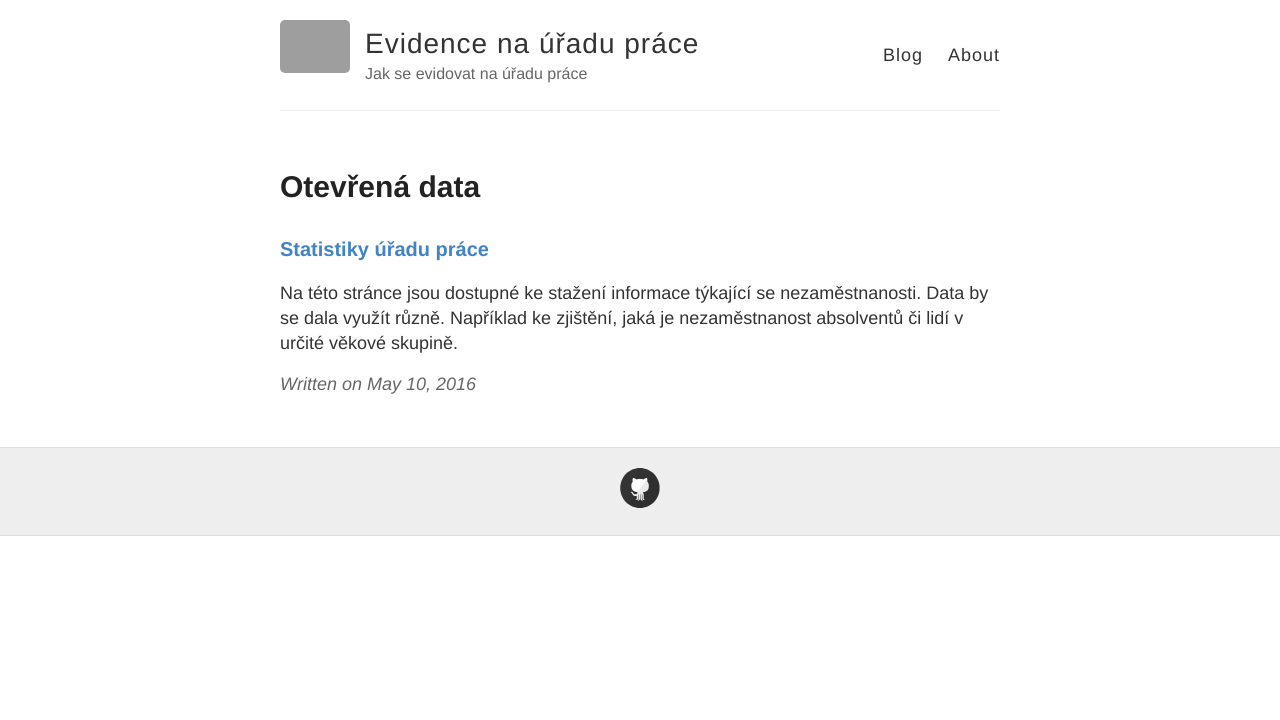
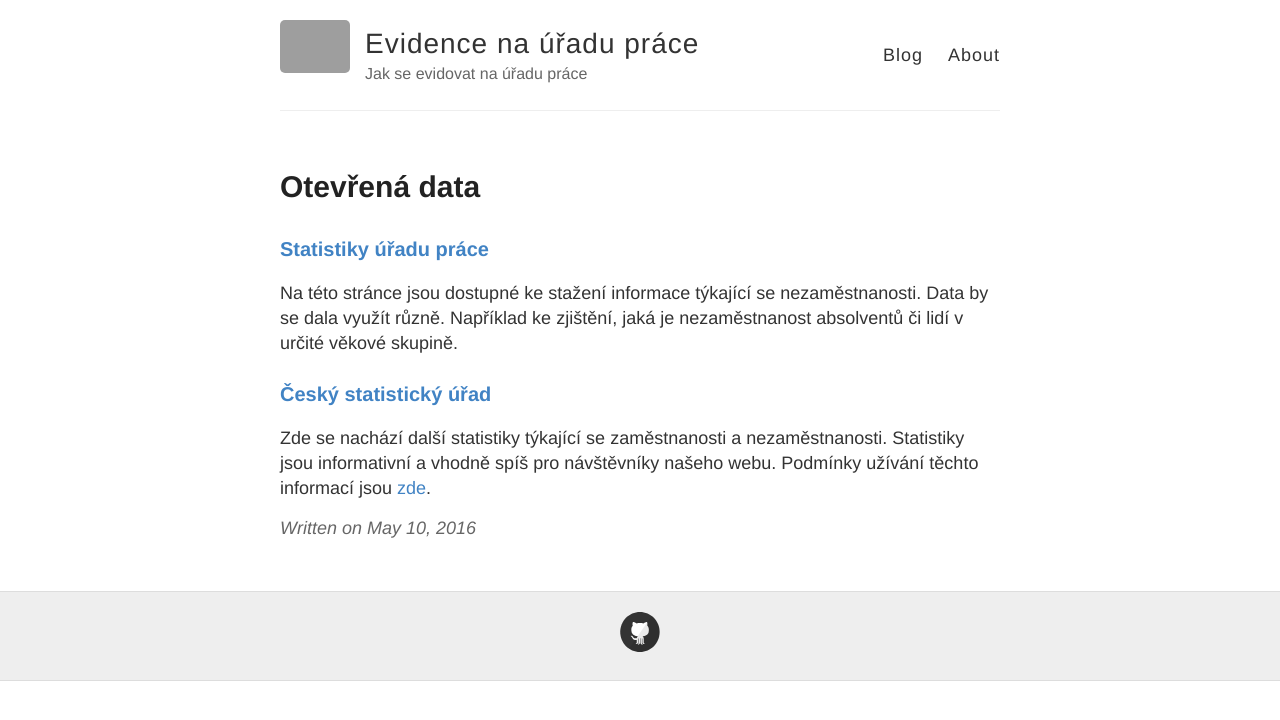
Before and after one commit to dokiinka/dokiinka.github.io, a Jekyll site: the page built from _posts/2016-5-10-opendata.md, in a window 1280 px wide. Shown: the top 720 px of the page. Built offline with Jekyll 4.4.1, drawn with Linux system fonts in a browser that asks for light colours; grey boxes are pictures that could not be loaded.

Commit message:
Update 2016-5-10-opendata.md

```diff
--- a/_posts/2016-5-10-opendata.md
+++ b/_posts/2016-5-10-opendata.md
@@ -5,5 +5,8 @@ title: Otevřená data
 
 ### [Statistiky úřadu práce](http://portal.mpsv.cz/sz/stat)
 
+Na této stránce jsou dostupné ke stažení informace týkající se nezaměstnanosti. Data by se dala využít různě. Například ke zjištění, jaká je nezaměstnanost absolventů či lidí v určité věkové skupině.
 
-Na této stránce jsou dostupné ke stažení informace týkající se nezaměstnanosti. Data by se dala využít různě. Například ke zjištění, jaká je nezaměstnanost absolventů či lidí v určité věkové skupině.
+### [Český statistický úřad](https://vdb.czso.cz/vdbvo2/faces/index.jsf?page=statistiky&katalog=30853&akt=157)
+
+Zde se nachází další statistiky týkající se zaměstnanosti a nezaměstnanosti. Statistiky jsou informativní a vhodně spíš pro návštěvníky našeho webu. Podmínky užívání těchto informací jsou [zde](https://www.czso.cz/csu/czso/podminky_pro_vyuzivani_a_dalsi_zverejnovani_statistickych_udaju_csu).
```
